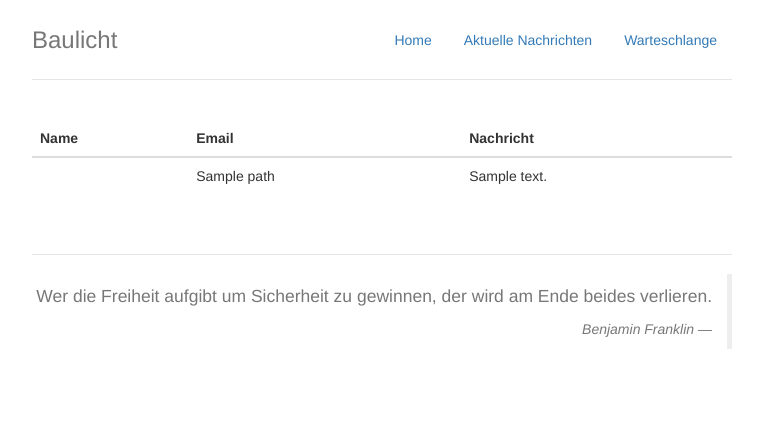
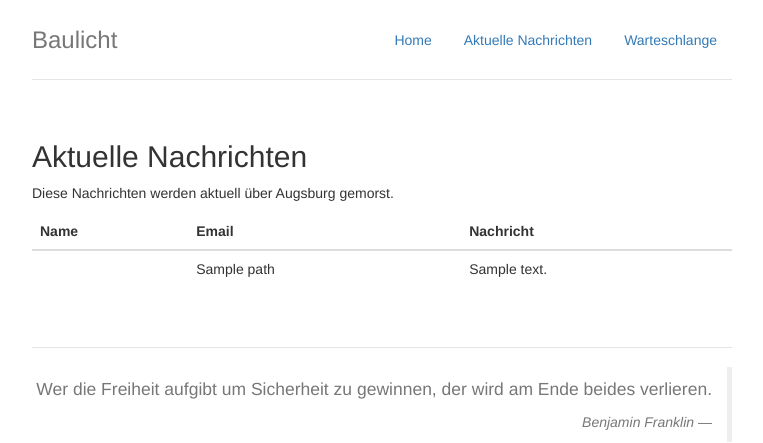
Before and after one commit to elnappo/Baulicht, a Django app: template Webinterface/main/templates/active_list.html in a window 1280 px wide. Shown: the top 443 px of the page, without its empty margins (258-1021 px from the left). Run offline with Django 3.2, Linux system fonts and the light colour scheme; the template is opened without the code that fills it: most values are stand-ins (such as "Sample title", 1, 10 or a date in 2020); parts of the project's set-up code (start-up, migrations or seed data) failed here and were passed over; some libraries are stand-ins or nearby versions.

Commit message:
add a headline to active list

```diff
--- a/Webinterface/main/templates/active_list.html
+++ b/Webinterface/main/templates/active_list.html
@@ -6,6 +6,9 @@
 {% block title %}Baulicht{% endblock %}
 
 {% block content %}
+<h2>Aktuelle Nachrichten</h2>
+<p>Diese Nachrichten werden aktuell über Augsburg gemorst.</p>
+
 <table class="table">
     <thead>
         <tr>
--- a/Webinterface/main/templates/queue.html
+++ b/Webinterface/main/templates/queue.html
@@ -6,8 +6,8 @@
 {% block title %}Baulicht{% endblock %}
 
 {% block content %}
-    <h2>Warteschlange</h2>
-    <p>Diese Nachrichten warten auf ihre Freischaltung.</p>
+<h2>Warteschlange</h2>
+<p>Diese Nachrichten warten auf ihre Freischaltung.</p>
 
 <table class="table">
     <thead>
```
